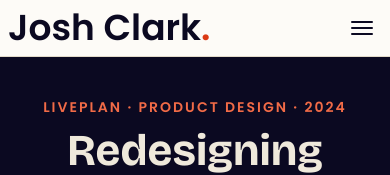
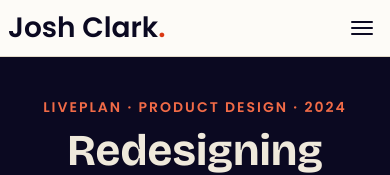
Before and after one commit to jclark-pas/portfolio, a Next.js app: page /work/liveplan in a window 390 px wide. Shown: the top 175 px of the page. Built offline with nearby package versions, Linux system fonts and the light colour scheme.

Commit message:
Scale down nav logo on mobile
The "Josh Clark." logo stayed 36px at all widths and read too large on small
screens. Reduce it to 28px at the 480px breakpoint.

Co-Authored-By: Claude Opus 4.8 (1M context) <noreply@anthropic.com>

```diff
--- a/src/components/Navigation.module.css
+++ b/src/components/Navigation.module.css
@@ -245,4 +245,8 @@
   .inner {
     padding: var(--space-md) var(--space-md);
   }
+
+  .logo {
+    font-size: 28px;
+  }
 }
```
